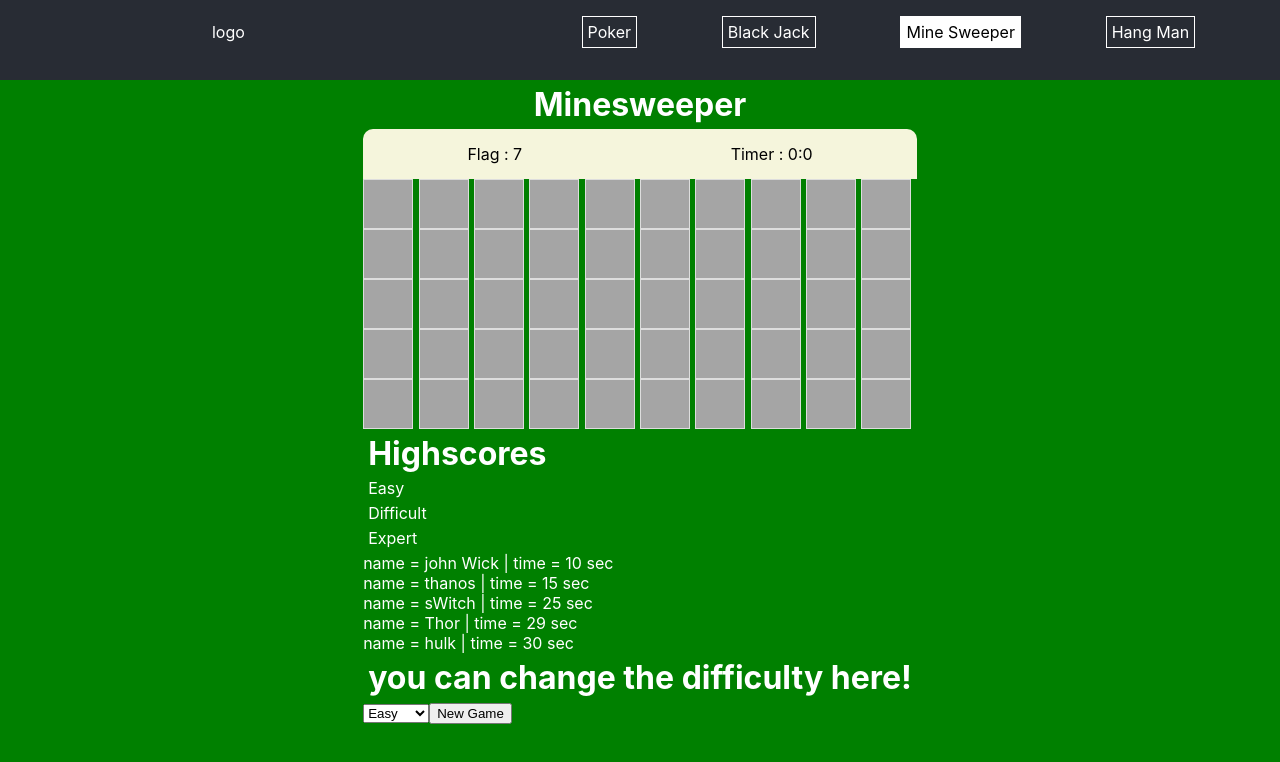
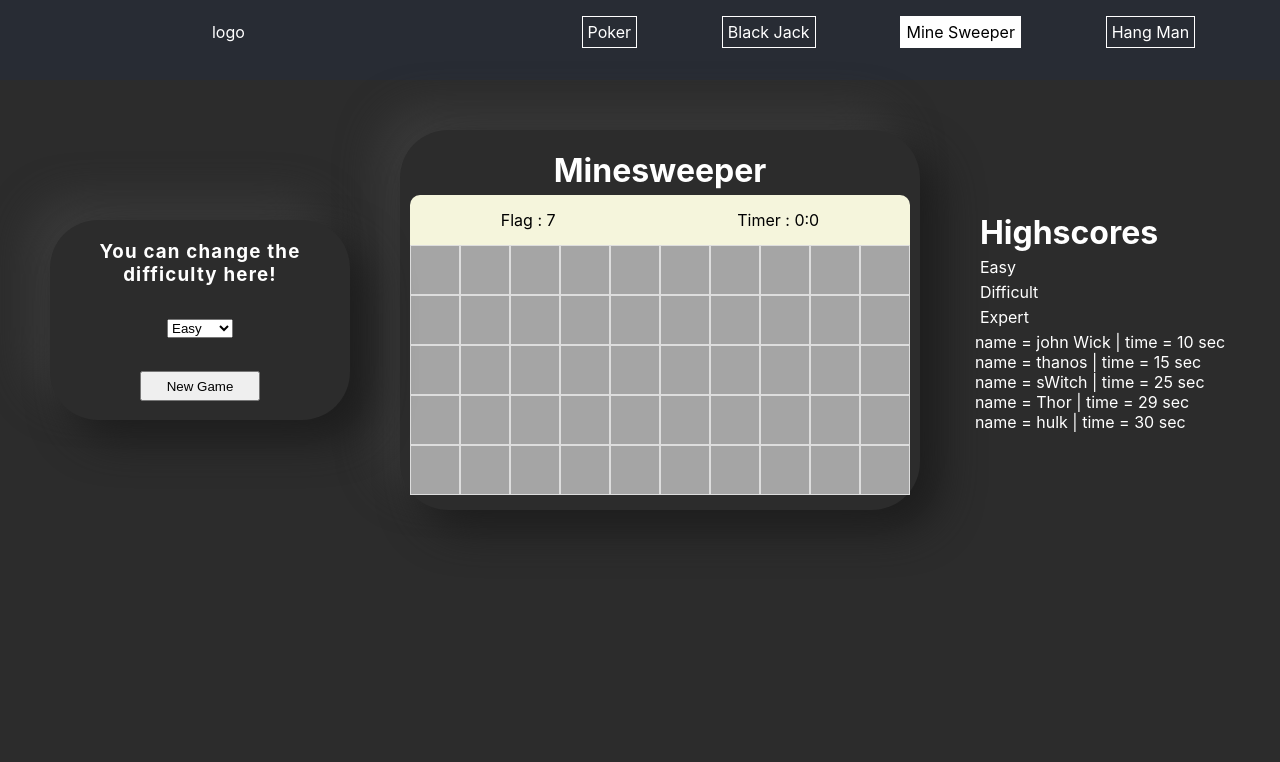
Before and after one commit to olsiq/trivial-games, a React (Create React App) app: page / in a window 1280 px wide. Shown: the top 762 px of the page. Built offline with nearby package versions, Linux system fonts and the light colour scheme.

Commit message:
improving the ui

```diff
--- a/src/components/games/Game.js
+++ b/src/components/games/Game.js
@@ -9,8 +9,12 @@ import { activeSelector } from "../../redux";
 
 export const Game = () => {
   const isActive = useSelector(activeSelector);
+  const background =
+    isActive !== "Poker" && isActive !== "Black Jack"
+      ? { background: "#2c2c2c" }
+      : { background: "green" };
   return (
-    <div className="gameWrapper">
+    <div className="gameWrapper" style={background}>
       {isActive === "Poker" && <Poker />}
       {isActive === "Hang Man" && <Hangman />}
       {isActive === "Mine Sweeper" && <MineSweeper />}
--- a/src/components/games/minesweeper/MineSweeper.jsx
+++ b/src/components/games/minesweeper/MineSweeper.jsx
@@ -1,13 +1,14 @@
 import React from "react";
+import { MineSweeperLayout } from "../../layout";
 import { Levels } from "./levels";
 import { MineField } from "./mineField";
 import { Scores } from "./score";
 export const MineSweeper = () => {
   return (
-    <div>
+    <MineSweeperLayout>
       <MineField />
       <Scores />
       <Levels />
-    </div>
+    </MineSweeperLayout>
   );
 };
--- a/src/components/games/minesweeper/levels/Levels.jsx
+++ b/src/components/games/minesweeper/levels/Levels.jsx
@@ -1,6 +1,8 @@
 import React, { useState } from "react";
 import { useDispatch, useSelector } from "react-redux";
 import { levelSelector, newGame } from "../../../../redux";
+
+import classes from "./level.module.css";
 
 export const Levels = () => {
   const dispatch = useDispatch();
@@ -39,13 +41,15 @@ export const Levels = () => {
     }
   };
   return (
-    <div>
-      <h1>you can change the difficulty here!</h1>
+    <div className={classes.wrapper}>
+      <h3>You can change the difficulty here!</h3>
 
       <select value={activeLevel} onChange={changeLevel}>
         {showOptions}
       </select>
-      <button onClick={startNewGame}> New Game </button>
+      <button className={classes["btn-start"]} onClick={startNewGame}>
+        New Game
+      </button>
     </div>
   );
 };
--- /dev/null
+++ b/src/components/games/minesweeper/levels/level.module.css
@@ -0,0 +1,30 @@
+/* controls */
+
+.wrapper {
+  grid-area: level;
+  width: 300px;
+  height: 200px;
+  display: flex;
+  align-items: center;
+  justify-content: space-around;
+  align-content: center;
+  flex-direction: column;
+  border-radius: 48px;
+  background: #2c2c2c;
+  box-shadow: 20px 20px 40px #1d1d1d, -20px -20px 40px #3b3b3b;
+}
+
+.wrapper > h3 {
+  text-align: center;
+  letter-spacing: 1.2px;
+  margin: 6px;
+}
+
+.btn-start {
+  width: 40%;
+  margin: 5px 0;
+  height: 30px;
+}
+.btn-start:hover {
+  background-color: rgba(0, 255, 13, 0.239);
+}
--- a/src/components/games/minesweeper/mineField/MineField.jsx
+++ b/src/components/games/minesweeper/mineField/MineField.jsx
@@ -19,6 +19,7 @@ export const MineField = () => {
     />
   ));
   return (
+    <div className={classes.wrapper}>
       <div className={classes.minefieldWrapper}>
         <h1>Minesweeper</h1>
         <div className={classes.controls}>
@@ -27,5 +28,6 @@ export const MineField = () => {
         </div>
         <div className={classes.mineField}>{boxes}</div>
       </div>
+    </div>
   );
 };
--- a/src/components/games/minesweeper/mineField/minefield.module.css
+++ b/src/components/games/minesweeper/mineField/minefield.module.css
@@ -1,10 +1,21 @@
+.wrapper {
+  grid-area: minesweeper;
+
+  min-height: 45vh;
+  padding: 10px;
+  display: flex;
+  border-radius: 48px;
+  background: #2c2c2c;
+  box-shadow: 20px 20px 40px #1d1d1d, -20px -20px 40px #3b3b3b;
+}
+
 .minefieldWrapper {
   display: flex;
   flex-direction: column;
+  justify-content: center;
 }
 .minefieldWrapper > h1 {
-  display: flex;
-  justify-content: center;
+  text-align: center;
 }
 .controls {
   display: flex;
--- a/src/components/games/minesweeper/minesweeper.css
+++ b/src/components/games/minesweeper/minesweeper.css
@@ -5,10 +5,6 @@ body {
   align-items: center;
   flex-direction: column;
   background-color: rgb(192, 186, 175);
-}
-:root {
-  --grid-cols: 1;
-  --grid-rows: 1;
 }
 .game {
   display: flex;
--- a/src/components/layout/index.js
+++ b/src/components/layout/index.js
@@ -1,5 +1,6 @@
-import { GameLayout } from './game/GameLayout';
-import { ControlsLayout } from './controls/ControlsLayout';
-import { BetsLayout } from './bets/BetsLayout';
+import { GameLayout } from "./game/GameLayout";
+import { ControlsLayout } from "./controls/ControlsLayout";
+import { BetsLayout } from "./bets/BetsLayout";
+import { MineSweeperLayout } from "./minesweeper/MineSweeperLayout";
 
-export { GameLayout, BetsLayout, ControlsLayout };
+export { GameLayout, BetsLayout, ControlsLayout, MineSweeperLayout };
--- /dev/null
+++ b/src/components/layout/minesweeper/MineSweeperLayout.jsx
@@ -0,0 +1,5 @@
+import React from "react";
+import "./minesweeper.css";
+export const MineSweeperLayout = ({ children }) => {
+  return <div className="MineSweeperLayout">{children}</div>;
+};
--- /dev/null
+++ b/src/components/layout/minesweeper/minesweeper.css
@@ -0,0 +1,10 @@
+.MineSweeperLayout {
+  width: 100%;
+  min-height: 60vh;
+  display: grid;
+  align-items: center;
+  justify-items: center;
+
+  grid-template-columns: 400px 1fr 1fr;
+  grid-template-areas: "level minesweeper highscores";
+}
```
Lines whose indentation alone changed are shown as unchanged.
